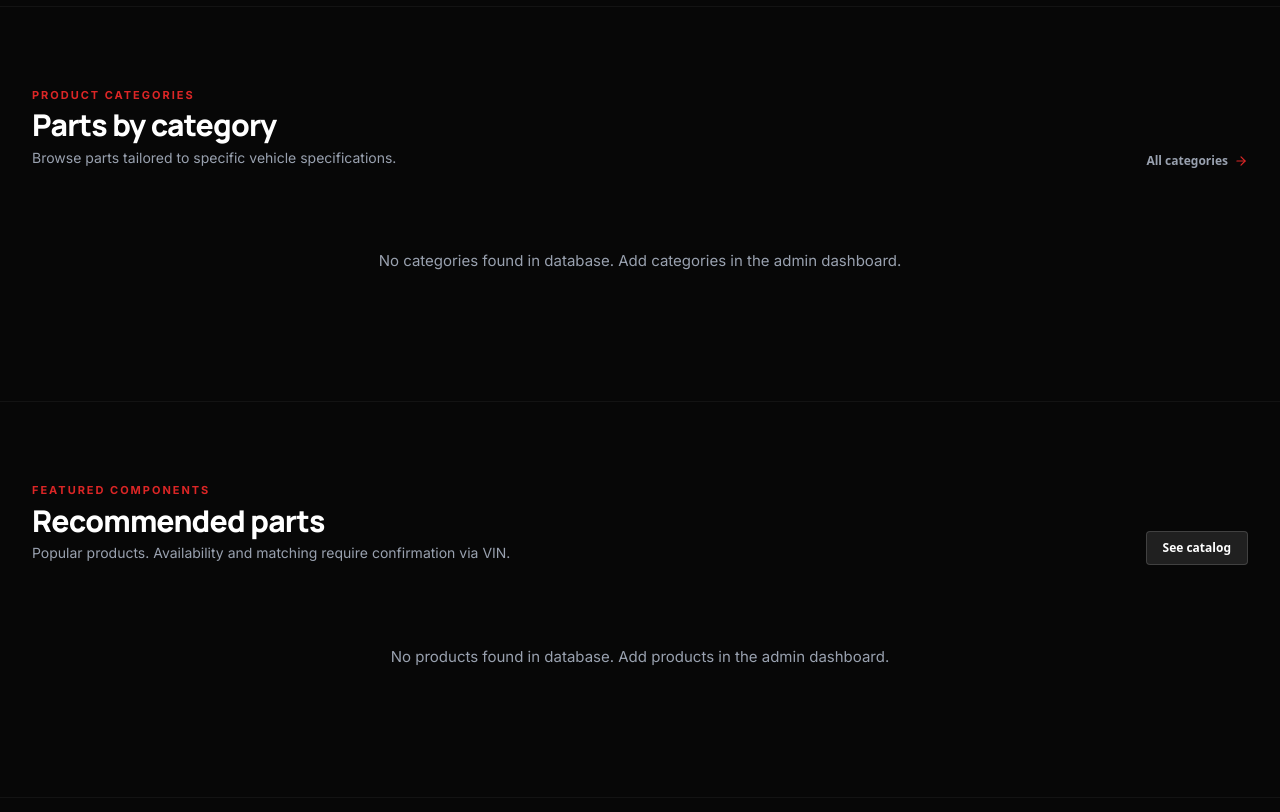
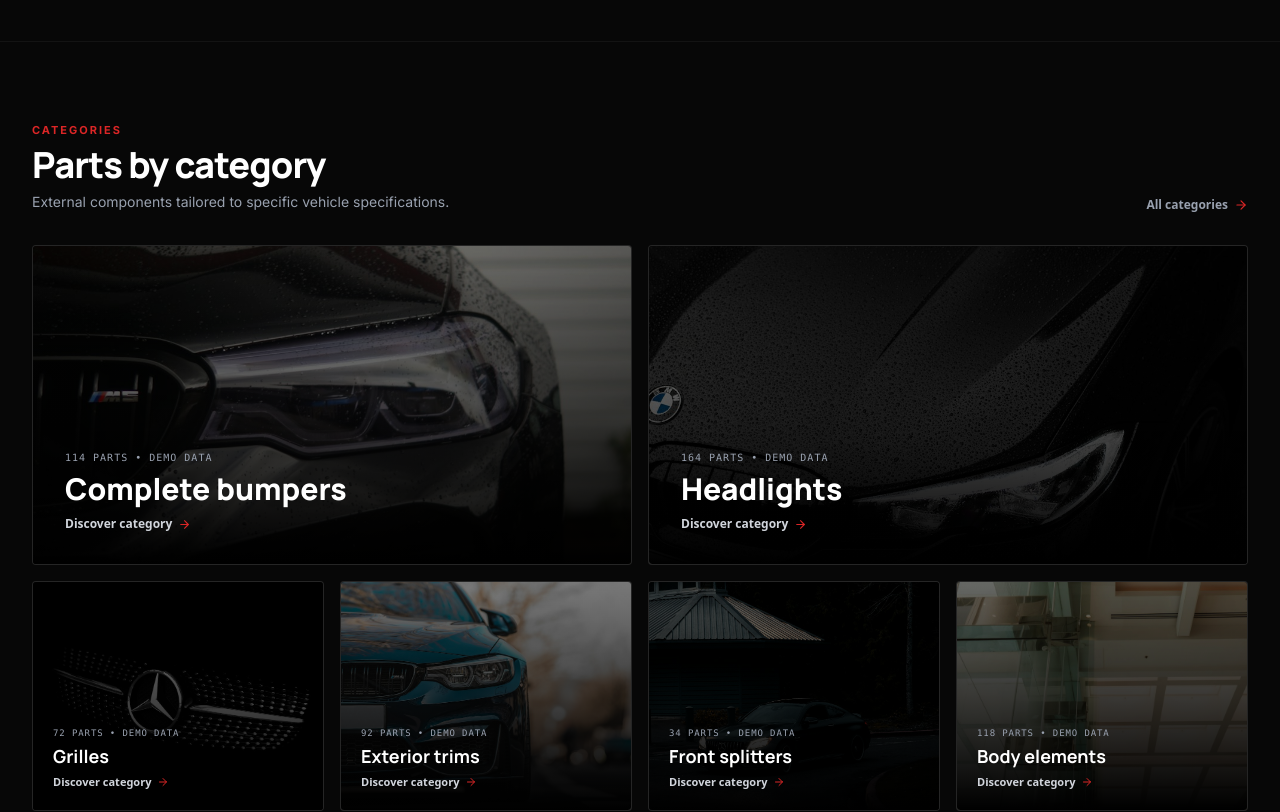
Before and after one commit to Appadvent/BMW---Admin-APIs---Nov-5th--2026, a Next.js app in the folder Frontend/: page / in a window 1280 px wide. Shown: the part 1560-2372 px from the top of the page. Built offline with nearby package versions, Linux system fonts and the light colour scheme; no server answers.

Commit message:
feat: match Parts by category and Most selling parts exactly to Figma screenshot design

```diff
--- a/Frontend/src/components/HomePage.tsx
+++ b/Frontend/src/components/HomePage.tsx
@@ -197,13 +197,12 @@ export default function HomePage() {
         <div className="relative z-10 max-w-[1360px] mx-auto px-4 sm:px-6 lg:px-8">
           <div className="max-w-2xl pt-4 sm:pt-10">
             {/* Top Red Subheading Badge */}
-            <div className="inline-flex items-center gap-2 px-3 py-1 rounded bg-[#DC2626]/20 border border-[#DC2626]/40 text-[#DC2626] text-[11px] font-bold tracking-[0.16em] uppercase mb-4">
-              <Sparkles size={13} />
+            <div className="inline-flex items-center gap-2 px-3 py-1 rounded text-white text-[11px] font-bold tracking-[0.16em] uppercase mb-4">
               <span>{t.hero.kicker}</span>
             </div>
 
             {/* Main Hero Headline (Word to Word from Figma) */}
-            <h1 className="text-4xl sm:text-5xl lg:text-[54px] font-extrabold text-white tracking-tight leading-[1.1] mb-5">
+            <h1 className="text-4xl sm:text-5xl lg:text-[70px] font-extrabold text-white tracking-tight leading-[1.1] mb-5">
               The right part. <br />
               A reliable choice.
             </h1>
@@ -520,7 +519,7 @@ export default function HomePage() {
       </section>
 
       {/* ========================================================================= */}
-      {/* 5. PARTS BY CATEGORY (Discover category) */}
+      {/* 5. PARTS BY CATEGORY (Exact Figma Layout: 2 Large Top, 4 Small Bottom) */}
       {/* ========================================================================= */}
       <section className="py-14 sm:py-20 max-w-[1360px] mx-auto px-4 sm:px-6 lg:px-8 border-b border-white/5">
         <div className="flex flex-col sm:flex-row sm:items-end justify-between mb-8 gap-4">
@@ -528,10 +527,10 @@ export default function HomePage() {
             <p className="text-[#DC2626] font-bold text-[11px] uppercase tracking-[0.18em] mb-1">
               {t.categories.kicker}
             </p>
-            <h2 className="text-2xl sm:text-3xl font-extrabold text-white tracking-tight">
+            <h2 className="text-3xl sm:text-4xl font-extrabold text-white tracking-tight">
               {t.categories.title}
             </h2>
-            <p className="text-gray-400 text-xs sm:text-sm mt-1">
+            <p className="text-gray-400 text-xs sm:text-sm mt-1.5">
               {t.categories.desc}
             </p>
           </div>
@@ -544,62 +543,110 @@ export default function HomePage() {
           </Link>
         </div>
 
-        {/* Categories Grid (Figma / API: Headlights, Bumpers, Grilles, Body parts) */}
-        <div className="grid grid-cols-1 md:grid-cols-2 lg:grid-cols-4 gap-5">
-          {categoriesLoading ? (
-            <div className="col-span-full py-12 text-center text-gray-400 text-sm">
-              <span className="inline-block animate-pulse">Loading categories from database...</span>
-            </div>
-          ) : categories && categories.length > 0 ? (
-            categories.slice(0, 6).map((cat: any, idx: number) => {
-              const catId = cat?.id || cat?._id;
-              const isLarge = idx === 0 || idx === 1;
-              const bgImg = cat?.image || cat?.thumbnail || "/placeholder-car.jpg";
-
-              return (
+        {/* Categories Asymmetric Grid: Row 1 (2 Large Cards), Row 2 (4 Smaller Cards) */}
+        <div className="space-y-4">
+          {/* Row 1: 2 Big Highlight Cards */}
+          <div className="grid grid-cols-1 md:grid-cols-2 gap-4">
+            {[
+              {
+                title: "Complete bumpers",
+                desc: "114 parts • DEMO DATA",
+                img: "/734295950a53ab641f4c489e327584416018d44d.jpg",
+                link: "/products?category=bumpers",
+              },
+              {
+                title: "Headlights",
+                desc: "164 parts • DEMO DATA",
+                img: "/1889c8da558725682709642aeaf212caab3ad5e6.jpg",
+                link: "/products?category=headlights",
+              },
+            ].map((cat, idx) => (
               <Link
-                  key={catId || idx}
-                  href={`/products?categoryId=${catId}`}
-                  className={`${isLarge ? "md:col-span-2 sm:h-[280px]" : "h-[220px]"
-                    } relative h-[250px] rounded-lg overflow-hidden border border-white/10 hover:border-[#DC2626]/60 transition-all duration-300 p-6 flex flex-col justify-end group bg-[#111] cursor-pointer`}
+                key={idx}
+                href={cat.link}
+                className="group relative h-[280px] sm:h-[320px] rounded-sm overflow-hidden border border-white/10 hover:border-[#DC2626]/70 transition-all duration-300 flex flex-col justify-end p-6 sm:p-8 bg-[#0d0d0d] cursor-pointer"
               >
                 <img
-                    src={bgImg}
-                    alt={cat?.name || "Parts category"}
+                  src={cat.img}
+                  alt={cat.title}
+                  className="absolute inset-0 w-full h-full object-cover filter brightness-[0.55] group-hover:scale-105 group-hover:brightness-[0.7] transition-all duration-500"
+                />
+                <div className="absolute inset-0 bg-gradient-to-t from-black via-black/40 to-transparent" />
+                <div className="relative z-10">
+                  <span className="text-[10px] font-mono text-gray-400 uppercase tracking-widest block mb-1">
+                    {cat.desc}
+                  </span>
+                  <h3 className="text-2xl sm:text-3xl font-extrabold text-white mb-2 group-hover:text-[#DC2626] transition-colors">
+                    {cat.title}
+                  </h3>
+                  <div className="flex items-center gap-1.5 text-xs font-bold text-gray-300 group-hover:text-white transition-colors">
+                    <span>Discover category</span>
+                    <ArrowRight size={13} className="group-hover:translate-x-1 transition-transform text-[#DC2626]" />
+                  </div>
+                </div>
+              </Link>
+            ))}
+          </div>
+
+          {/* Row 2: 4 Smaller Feature Cards */}
+          <div className="grid grid-cols-1 sm:grid-cols-2 lg:grid-cols-4 gap-4">
+            {[
+              {
+                title: "Grilles",
+                desc: "72 PARTS • DEMO DATA",
+                img: "/0065630ec2b4dbc86f746c86f25ccc999111c337.jpg",
+                link: "/products?category=grilles",
+              },
+              {
+                title: "Exterior trims",
+                desc: "92 PARTS • DEMO DATA",
+                img: "/08b2b9be9642bbf6c5b41bc55de409ebd418d294.jpg",
+                link: "/products?category=trims",
+              },
+              {
+                title: "Front splitters",
+                desc: "34 PARTS • DEMO DATA",
+                img: "/13d46830bc0c8f31c49b6fb7035b8c4135d3134c.jpg",
+                link: "/products?category=splitters",
+              },
+              {
+                title: "Body elements",
+                desc: "118 PARTS • DEMO DATA",
+                img: "/65743bae6004f15c86ba5c7172a8a08e3daa5382.jpg",
+                link: "/products?category=body",
+              },
+            ].map((cat, idx) => (
+              <Link
+                key={idx}
+                href={cat.link}
+                className="group relative h-[210px] sm:h-[230px] rounded-sm overflow-hidden border border-white/10 hover:border-[#DC2626]/70 transition-all duration-300 flex flex-col justify-end p-5 bg-[#0d0d0d] cursor-pointer"
+              >
+                <img
+                  src={cat.img}
+                  alt={cat.title}
                   className="absolute inset-0 w-full h-full object-cover filter brightness-[0.5] group-hover:scale-105 group-hover:brightness-[0.7] transition-all duration-500"
                 />
-                  <div className="absolute inset-0 bg-gradient-to-t from-black via-black/50 to-transparent" />
+                <div className="absolute inset-0 bg-gradient-to-t from-black via-black/45 to-transparent" />
                 <div className="relative z-10">
-                    {isLarge && (
-                      <span className="text-[10px] font-bold uppercase tracking-widest text-[#DC2626] bg-[#DC2626]/20 px-2 py-0.5 rounded border border-[#DC2626]/40 mb-2 inline-block">
-                        {cat?.productCount ? `${cat.productCount} parts available` : "OEM parts in stock"}
+                  <span className="text-[9px] font-mono text-gray-400 uppercase tracking-widest block mb-1">
+                    {cat.desc}
                   </span>
-                    )}
-                    <h3 className={`${isLarge ? "text-xl sm:text-2xl font-extrabold" : "text-base font-bold"} text-white group-hover:text-[#DC2626] transition-colors mb-1`}>
-                      {cat?.name || cat?.title}
+                  <h3 className="text-lg font-bold text-white mb-1.5 group-hover:text-[#DC2626] transition-colors">
+                    {cat.title}
                   </h3>
-                    {isLarge && cat?.description && (
-                      <p className="text-gray-300 text-xs max-w-md line-clamp-1 mb-2">
-                        {cat.description.replace(/<[^>]+>/g, "")}
-                      </p>
-                    )}
-                    <span className="text-xs font-bold text-white flex items-center gap-1 group-hover:text-[#DC2626]">
-                      Explore parts <ArrowRight size={13} />
-                    </span>
+                  <div className="flex items-center gap-1.5 text-[11px] font-bold text-gray-300 group-hover:text-white transition-colors">
+                    <span>Discover category</span>
+                    <ArrowRight size={12} className="group-hover:translate-x-1 transition-transform text-[#DC2626]" />
+                  </div>
                 </div>
               </Link>
-              );
-            })
-          ) : (
-            <div className="col-span-full py-12 text-center text-gray-400 text-sm">
-              <p>No categories found in database. Add categories in the admin dashboard.</p>
+            ))}
           </div>
-          )}
         </div>
       </section>
 
       {/* ========================================================================= */}
-      {/* 6. RECOMMENDED / BESTSELLING PARTS (Product Cards exactly like Figma) */}
+      {/* 6. MOST SELLING PARTS (Exact Figma Card Layout & Styling) */}
       {/* ========================================================================= */}
       <section className="py-14 sm:py-20 max-w-[1360px] mx-auto px-4 sm:px-6 lg:px-8 border-b border-white/5">
         <div className="flex flex-col sm:flex-row sm:items-end justify-between mb-8 gap-4">
@@ -607,138 +654,156 @@ export default function HomePage() {
             <p className="text-[#DC2626] font-bold text-[11px] uppercase tracking-[0.18em] mb-1">
               {t.recommended.kicker}
             </p>
-            <h2 className="text-2xl sm:text-3xl font-extrabold text-white tracking-tight">
+            <h2 className="text-3xl sm:text-4xl font-extrabold text-white tracking-tight">
               {t.recommended.title}
             </h2>
-            <p className="text-gray-400 text-xs sm:text-sm mt-1">
+            <p className="text-gray-400 text-xs sm:text-sm mt-1.5">
               {t.recommended.desc}
             </p>
           </div>
           <Link
             href="/products"
-            className="bg-white/10 hover:bg-white/20 text-white border border-white/15 px-4 py-2 rounded text-xs font-bold transition-colors cursor-pointer"
+            className="bg-white text-gray-900 hover:bg-gray-100 font-bold px-5 py-2.5 rounded-sm text-xs transition-colors cursor-pointer self-start sm:self-auto shadow-sm"
           >
             {t.recommended.allCatalog}
           </Link>
         </div>
 
-        {/* 4 Product Cards in Clean White Box style as shown in Figma */}
+        {/* 4 Product Cards in Clean White Box style as shown in Screenshot */}
         <div className="grid grid-cols-1 sm:grid-cols-2 lg:grid-cols-4 gap-5">
-          {productsLoading ? (
-            <div className="col-span-full py-12 text-center text-gray-400 text-sm">
-              <span className="inline-block animate-pulse">Loading parts from database...</span>
-            </div>
-          ) : products && products.length > 0 ? (
-            products.slice(0, 4).map((prod: any, idx: number) => {
-              const oem =
-                prod?.oemNumber ||
-                prod?.specifications?.find((s: any) =>
-                  s.name?.toLowerCase().includes("oem")
-                )?.value ||
-                "—";
-              const vehicle =
-                prod?.model ||
-                prod?.specifications?.find((s: any) =>
-                  s.name?.toLowerCase().includes("model")
-                )?.value ||
-                "—";
-              const finish =
-                prod?.finish ||
-                prod?.specifications?.find((s: any) =>
-                  s.name?.toLowerCase().includes("finish") ||
-                  s.name?.toLowerCase().includes("version")
-                )?.value ||
-                prod?.category?.title ||
-                "—";
-              const imgSrc =
-                prod?.image ||
-                prod?.images?.[0] ||
-                prod?.thumbnail ||
-                "/placeholder-car.jpg";
-              const brand = prod?.make || prod?.brand || "OEM";
-              const title = prod?.title || prod?.name || "Automotive Replacement Part";
-              const prodId = prod?.id || prod?._id || `p-${idx}`;
-
-              return (
+          {[
+            {
+              id: 1,
+              tag: "BMW",
+              title: "Front bumper BMW Series 3 G20",
+              img: "/734295950a53ab641f4c489e327584416018d44d.jpg",
+              vehicle: "G20 - 2019-2022",
+              number: "OEM: sample data",
+              finish: "Primed",
+              statusText: "COMPATIBILITY DATA AVAILABLE",
+              statusType: "success",
+            },
+            {
+              id: 2,
+              tag: "BMW",
+              title: "LED headlight BMW Series 5 G30",
+              img: "/1889c8da558725682709642aeaf212caab3ad5e6.jpg",
+              vehicle: "G30 / G31 - 2017-2020",
+              number: "OE: sample data",
+              finish: "Complete",
+              statusText: "REQUIRES VERIFICATION",
+              statusType: "warning",
+            },
+            {
+              id: 3,
+              tag: "MERCEDES-BENZ",
+              title: "Front bumper C-Class W205",
+              img: "/13d46830bc0c8f31c49b6fb7035b8c4135d3134c.jpg",
+              vehicle: "W205 - 2021+",
+              number: "OEM: sample data",
+              finish: "To be painted",
+              statusText: "COMPATIBILITY DATA AVAILABLE",
+              statusType: "success",
+            },
+            {
+              id: 4,
+              tag: "MERCEDES-BENZ",
+              title: "Grille E-Class W213",
+              img: "/0065630ec2b4dbc86f746c86f25ccc999111c337.jpg",
+              vehicle: "W213 - 2016-2020",
+              number: "OE: sample data",
+              finish: "Gloss black",
+              statusText: "REQUIRES VERIFICATION",
+              statusType: "warning",
+            },
+          ].map((prod) => (
             <div
-                  key={prodId}
-                  className="bg-white rounded-lg overflow-hidden border border-gray-200 text-gray-900 flex flex-col justify-between hover:shadow-xl transition-all duration-300"
+              key={prod.id}
+              className="bg-white rounded-none border border-gray-200 text-gray-900 flex flex-col justify-between hover:shadow-2xl transition-all duration-300"
             >
-                  {/* Product Image */}
-                  <div className="relative h-[200px] bg-[#111] overflow-hidden">
+              {/* Product Visual Photo */}
+              <div className="relative h-[220px] bg-[#0c0c0c] overflow-hidden group">
                 <img
-                      src={imgSrc}
-                      alt={title}
-                      className="w-full h-full object-cover filter brightness-90 hover:scale-105 transition-transform duration-500"
+                  src={prod.img}
+                  alt={prod.title}
+                  className="w-full h-full object-cover filter brightness-[0.85] group-hover:scale-105 transition-transform duration-500"
                 />
-                    <span className="absolute top-3 left-3 bg-[#DC2626] text-white text-[10px] font-extrabold uppercase px-2 py-0.5 rounded tracking-wider shadow">
-                      {brand}
+                {/* Visualization label at bottom left of image */}
+                <span className="absolute bottom-2 left-2 bg-black/70 text-gray-300 text-[8px] font-mono tracking-widest uppercase px-1.5 py-0.5 rounded-xs">
+                  VISUALIZATION
                 </span>
               </div>
 
-                  {/* Product Content Details */}
-                  <div className="p-4 sm:p-5 flex-1 flex flex-col justify-between">
+              {/* Product Details Section */}
+              <div className="p-5 flex-1 flex flex-col justify-between">
                 <div>
-                      <h4 className="text-sm font-bold text-gray-900 leading-snug mb-3 hover:text-[#DC2626] transition-colors line-clamp-2">
-                        {title}
+                  {/* Brand Tag Kicker */}
+                  <span className="text-[10px] font-bold text-[#DC2626] uppercase tracking-wider block mb-1">
+                    {prod.tag}
+                  </span>
+
+                  {/* Title */}
+                  <h4 className="text-[14px] font-extrabold text-gray-900 leading-snug mb-4 hover:text-[#DC2626] transition-colors line-clamp-2">
+                    {prod.title}
                   </h4>
 
-                      {/* Specification Table */}
-                      <div className="space-y-1.5 text-[11px] text-gray-600 border-t border-gray-100 pt-3 mb-4">
-                        <div className="flex justify-between">
-                          <span className="text-gray-400">Vehicle:</span>
-                          <span className="font-semibold text-gray-800 truncate ml-2 max-w-[150px]">{vehicle}</span>
+                  {/* Technical Specs Table */}
+                  <div className="space-y-2 text-[11px] border-t border-gray-100 pt-3 mb-4">
+                    <div className="flex justify-between items-center text-gray-500">
+                      <span>Vehicle:</span>
+                      <span className="font-medium text-gray-800 text-right">{prod.vehicle}</span>
                     </div>
-                        <div className="flex justify-between">
-                          <span className="text-gray-400">OE Number:</span>
-                          <span className="font-mono font-semibold text-gray-800 truncate ml-2 max-w-[150px]">{oem}</span>
+                    <div className="flex justify-between items-center text-gray-500">
+                      <span>Number:</span>
+                      <span className="font-mono font-medium text-gray-800 text-right">{prod.number}</span>
                     </div>
-                        <div className="flex justify-between">
-                          <span className="text-gray-400">Finish:</span>
-                          <span className="font-semibold text-gray-800 truncate ml-2 max-w-[150px]">{finish}</span>
+                    <div className="flex justify-between items-center text-gray-500">
+                      <span>Finish:</span>
+                      <span className="font-medium text-gray-800 text-right">{prod.finish}</span>
                     </div>
                   </div>
                 </div>
 
-                    {/* Compatibility Badge + Action Buttons */}
+                {/* Compatibility Badge + Bottom Action Buttons */}
                 <div>
                   <div className="mb-4">
-                        <span
-                          className={`inline-flex items-center gap-1 text-[10px] font-bold uppercase tracking-wider px-2 py-1 rounded ${idx % 2 === 0
-                            ? "bg-green-50 text-green-700 border border-green-200"
-                            : "bg-amber-50 text-amber-700 border border-amber-200"
+                    <div
+                      className={`inline-flex items-center gap-1.5 text-[10px] font-bold uppercase tracking-wider ${
+                        prod.statusType === "success"
+                          ? "text-[#15803D]"
+                          : "text-[#B45309]"
                       }`}
                     >
-                          <Check size={12} />
-                          <span>{idx % 2 === 0 ? "Fitment verified" : "Requires VIN Check"}</span>
-                        </span>
+                      {prod.statusType === "success" ? (
+                        <Check size={13} className="text-[#16A34A] stroke-[2.5]" />
+                      ) : (
+                        <ShieldCheck size={13} className="text-[#D97706] stroke-[2.5]" />
+                      )}
+                      <span>{prod.statusText}</span>
+                    </div>
                   </div>
 
-                      <div className="flex items-center gap-2 pt-2 border-t border-gray-100">
+                  {/* Action Buttons: Details -> and Inquire about the part */}
+                  <div className="flex items-center gap-2 pt-3 border-t border-gray-100">
                     <Link
-                          href={`/products`}
-                          className="flex-1 text-center py-2 text-xs font-bold text-gray-700 hover:text-[#DC2626] border border-gray-200 rounded hover:border-[#DC2626] transition-colors"
+                      href="/products"
+                      className="text-xs font-bold text-gray-700 hover:text-[#DC2626] transition-colors flex items-center gap-1 px-1"
                     >
-                          {t.recommended.details} &rarr;
+                      <span>Details</span>
+                      <ArrowRight size={13} />
                     </Link>
                     <button
                       type="button"
-                          onClick={() => setQuickInquiryModal(title)}
-                          className="flex-1 bg-[#DC2626] hover:bg-[#b91c1c] text-white py-2 text-xs font-bold rounded transition-colors text-center cursor-pointer shadow-sm truncate px-1"
+                      onClick={() => setQuickInquiryModal(prod.title)}
+                      className="flex-1 bg-white hover:bg-gray-50 text-gray-800 text-[11px] font-bold py-2 px-2 border border-gray-300 rounded-xs transition-colors cursor-pointer text-center truncate shadow-2xs"
                     >
-                          {t.recommended.inquire}
+                      Inquire about the part
                     </button>
                   </div>
                 </div>
               </div>
             </div>
-              );
-            })
-          ) : (
-            <div className="col-span-full py-12 text-center text-gray-400 text-sm">
-              <p>No products found in database. Add products in the admin dashboard.</p>
-            </div>
-          )}
+          ))}
         </div>
       </section>
 
--- a/Frontend/src/utils/LanguageContext.tsx
+++ b/Frontend/src/utils/LanguageContext.tsx
@@ -123,9 +123,9 @@ const translations: Record<Language, Translations> = {
       searchButton: "Search parts",
     },
     hero: {
-      kicker: "OEM REPLACEMENT PARTS",
+      kicker: "PREMIUM REPLACEMENT PARTS",
       title: "The right part. A reliable choice.",
-      desc: "High-quality replacement bumpers, headlights, grilles, and exterior parts for BMW, Mercedes-Benz, Audi, and Range Rover.",
+      desc: "Discover high-quality replacement bumpers, headlights, grilles, and exterior parts for BMW, Mercedes-Benz, Audi, and Range Rover.",
       browseParts: "Find your parts",
       checkVin: "Verify by VIN",
       trust1: "Assistance in matching",
@@ -149,23 +149,23 @@ const translations: Record<Language, Translations> = {
       vinVerifyBtn: "Verify VIN",
     },
     brands: {
-      kicker: "VEHICLE BRANDS",
+      kicker: "PREMIUM BRANDS",
       title: "Select vehicle brand",
       desc: "Search parts by model, generation, and production year.",
       allBrands: "All brands",
       explore: "Browse brand",
     },
     categories: {
-      kicker: "PRODUCT CATEGORIES",
+      kicker: "CATEGORIES",
       title: "Parts by category",
-      desc: "Browse parts tailored to specific vehicle specifications.",
+      desc: "External components tailored to specific vehicle specifications.",
       allCats: "All categories",
       discover: "Discover category",
     },
     recommended: {
-      kicker: "FEATURED COMPONENTS",
-      title: "Recommended parts",
-      desc: "Popular products. Availability and matching require confirmation via VIN.",
+      kicker: "SELECTED FROM THE CATALOG",
+      title: "Most selling parts",
+      desc: "Sample catalog items. Availability and matching require confirmation.",
       allCatalog: "See catalog",
       details: "Details",
       inquire: "Inquire about the part",
@@ -270,7 +270,7 @@ export const LanguageProvider = ({ children }: { children: React.ReactNode }) =>
     <LanguageContext.Provider
       value={{
         language: "en",
-        setLanguage: () => {},
+        setLanguage: () => { },
         t: translations.en,
       }}
     >
```
Also changed, not shown: 1 other file (tests, documents, lock files or other folders). Lines whose indentation alone changed are shown as unchanged.
